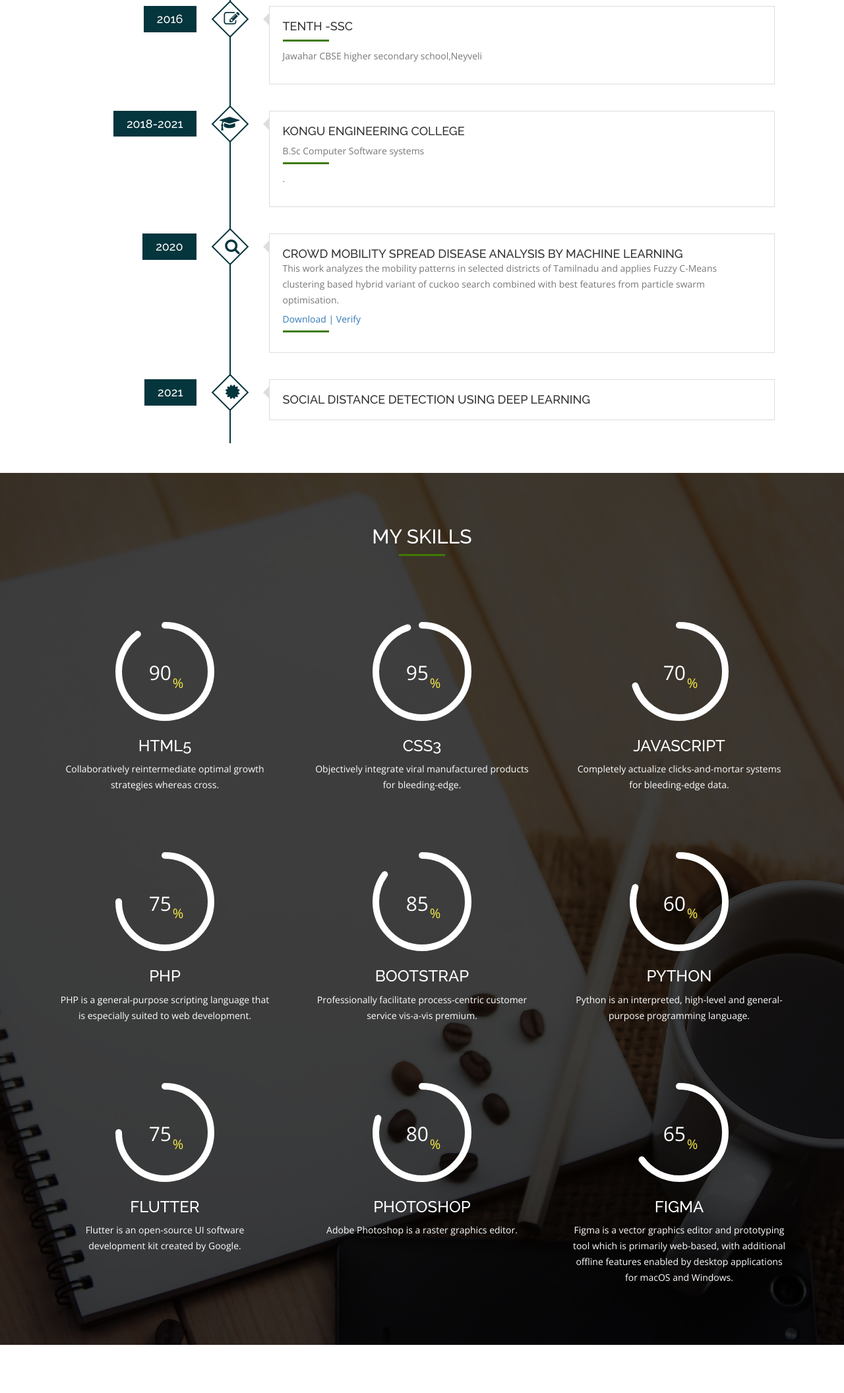
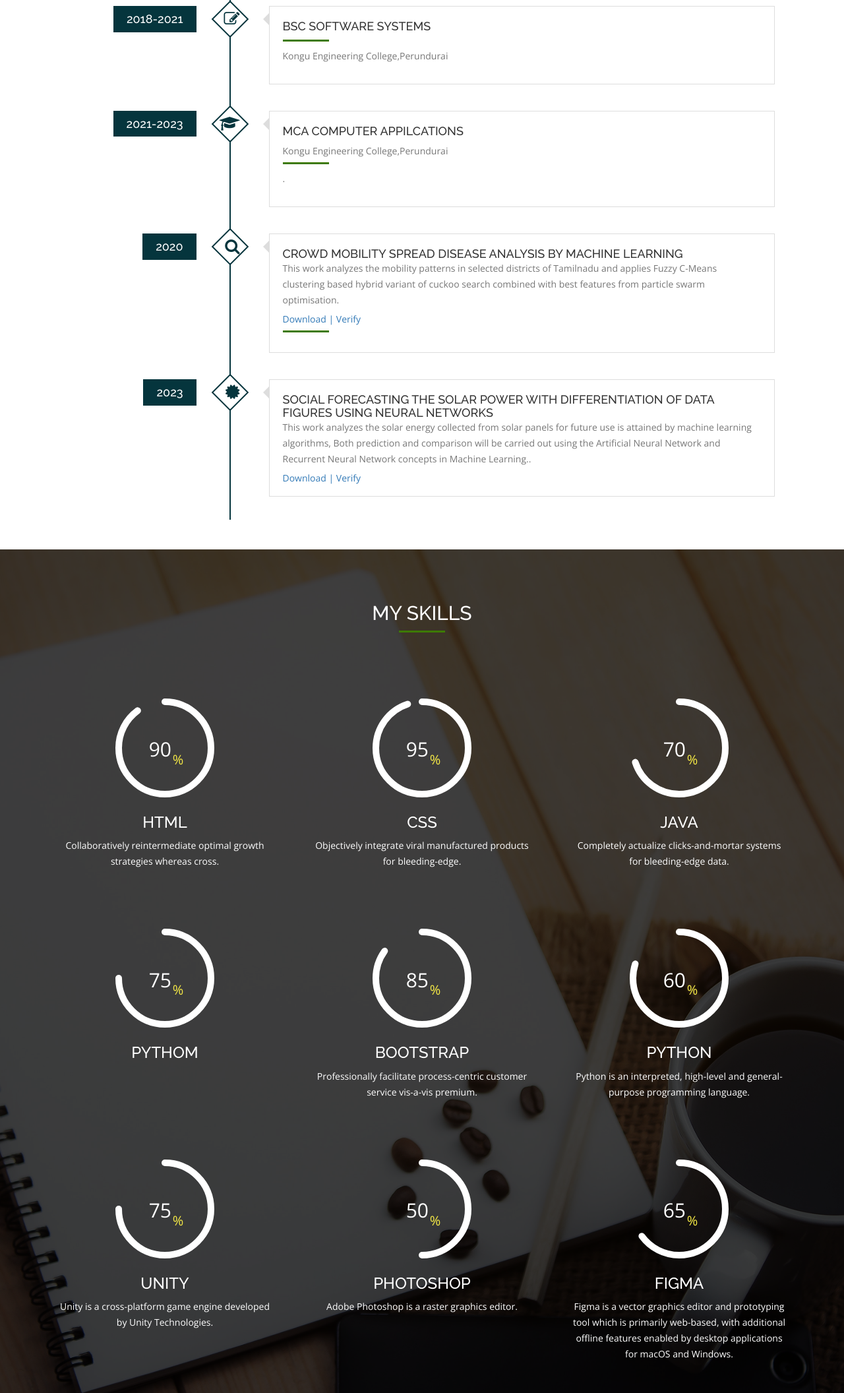
Before and after one commit to Naveensmart48/mywebsite, a plain HTML site: page index.html in a window 1280 px wide. Shown: the part 4503-6615 px from the top of the page at 66% size. Drawn offline with nearby package versions, Linux system fonts and the light colour scheme.

Commit message:
Update index 10 .html

```diff
--- a/index.html
+++ b/index.html
@@ -384,26 +384,26 @@
 
 <div class="event row">
 <div class="col-sm-3 col-xs-12 event-left wow fadeInUp" data-wow-duration="1s" data-wow-offset="200">
-<h4>2016</h4>
+<h4>2018-2021</h4>
 <i class="fa fa-pencil-square-o" style="font-size:24px"></i>
 </div>
 <div class="col-sm-9 col-xs-12 event-right wow fadeInUp" data-wow-duration="1s" data-wow-offset="200">
 <div class="content-wrapper">
-<h4>Tenth -ssc </h4>
+<h4>Bsc Software Systems </h4>
 <div class="separator"></div>
-<p class="para">Jawahar CBSE higher secondary school,Neyveli</p>
+<p class="para">Kongu Engineering College,Perundurai</p>
 </div>
 </div>
 </div>
 <div class="event row">
 <div class="col-sm-3 col-xs-12 event-left wow fadeInUp" data-wow-duration="1s" data-wow-offset="200">
-<h4>2018-2021</h4>
+<h4>2021-2023</h4>
 <i class="fa fa-mortar-board" style="font-size:24px"></i>
 </div>
 <div class="col-sm-9 col-xs-12 event-right wow fadeInUp" data-wow-duration="1s" data-wow-offset="200">
 <div class="content-wrapper">
-<h4>Kongu Engineering College</h4><br>
-<p class="job-title">B.Sc Computer Software systems</p>
+<h4>MCA Computer Appilcations</h4><br>
+<p class="job-title">Kongu Engineering College,Perundurai</p>
 <div class="separator"></div>
 <p class="para">.</p>
 </div>
@@ -426,12 +426,15 @@
 </div>
 <div class="event row">
 <div class="col-sm-3 col-xs-12 event-left wow fadeInUp" data-wow-duration="1s" data-wow-offset="200">
-<h4>2021</h4>
+<h4>2023</h4>
 <i class="fa fa-certificate"></i>
 </div>
 <div class="col-sm-9 col-xs-12 event-right wow fadeInUp" data-wow-duration="1s" data-wow-offset="200">
 <div class="content-wrapper">
-<h4>Social Distance Detection using Deep learning</h4>
+<h4>Social Forecasting the Solar Power with Differentiation of Data Figures using Neural Networks</h4>
+<p class="para">This work analyzes the solar energy collected from solar panels for future use is attained by machine learning algorithms, Both prediction and comparison will be carried out using the Artificial Neural Network and Recurrent Neural Network concepts in Machine Learning..</p>
+<a href="paperpublished.pdf" target="_blank">Download</a>
+<a href="https://ieeexplore.ieee.org/document/10128530" target="_blank"> | Verify</a>
 </div>
 </div>
 </div>
@@ -460,7 +463,7 @@
 <span class="skill-timer" data-from="0" data-to="90" data-speed="10"></span>
 <span class="percent">%</span>
 </div>
-<h3>HTML5</h3>
+<h3>HTML</h3>
 <p class="para">Collaboratively reintermediate optimal growth strategies whereas cross.</p>
 </div>
 
@@ -469,7 +472,7 @@
 <span class="skill-timer" data-from="0" data-to="95" data-speed="10"></span>
 <span class="percent">%</span>
 </div>
-<h3>CSS3</h3>
+<h3>CSS</h3>
 <p class="para">Objectively integrate viral manufactured products for bleeding-edge.</p>
 </div>
 
@@ -478,7 +481,7 @@
 <span class="skill-timer" data-from="0" data-to="70" data-speed="10"></span>
 <span class="percent">%</span>
 </div>
-<h3>JavaScript</h3>
+<h3>Java</h3>
 <p class="para">Completely actualize clicks-and-mortar systems for bleeding-edge data.</p>
 </div>
 
@@ -487,8 +490,8 @@
 <span class="skill-timer" data-from="0" data-to="75" data-speed="10"></span>
 <span class="percent">%</span>
 </div>
-<h3>PHP</h3>
-<p class="para">PHP is a general-purpose scripting language that is especially suited to web development. </p>
+<h3>Pythom</h3>
+<p class="para"Python is a high-level, general-purpose programming language.</p>
 </div>
 
 <div class="skill col-md-4 col-sm-6">
@@ -514,13 +517,13 @@
 <span class="skill-timer" data-from="0" data-to="75" data-speed="10"></span>
 <span class="percent">%</span>
 </div>
-<h3>Flutter</h3>
-<p class="para">Flutter is an open-source UI software development kit created by Google.</p>
+<h3>Unity</h3>
+<p class="para">Unity is a cross-platform game engine developed by Unity Technologies.</p>
 </div>
 
 <div class="skill col-md-4 col-sm-6">
-<div class="chart" data-percent="80">
-<span class="skill-timer" data-from="0" data-to="80" data-speed="10"></span>
+<div class="chart" data-percent="50">
+<span class="skill-timer" data-from="0" data-to="50" data-speed="10"></span>
 <span class="percent">%</span>
 </div>
 <h3>photoshop</h3>
@@ -735,7 +738,7 @@
 <div class="info-wrapper">
 <i class="fa fa-clock-o fa-fw"></i>
 <h4>Work Time</h4>
-<p class="para">Mon - Fri : 9.30 - 5.30 <br> </p>
+<p class="para">Mon - Fri : 9.30 - 6.30 <br> </p>
 </div>
 </div>
 </div>
@@ -801,7 +804,7 @@
 <div class="social-links">
 <a href="https://www.facebook.com/naveen.smart.900" target="_blank" class="icon fb"></a>
 <a href="https://twitter.com/Navinsmart6" target="_blank" class="icon tw"></a>
-<a href="https://www.instagram.com/naveensmart48/" target="_blank" class="fa-instagram icon in"></a>
+<a href="https://www.instagram.com/naveenkumar__48/" target="_blank" class="fa-instagram icon in"></a>
 </div>
 </div>
 </div>
@@ -880,5 +883,5 @@ s0.parentNode.insertBefore(s1,s0);
 <!--End of Tawk.to Script-->
 </body>
 
-<!-- Mirrored from viswa2k.tk/ by HTTrack Website Copier/3.x [XR&CO'2014], Fri, 11 Mar 2022 16:20:50 GMT -->
+<!-- Mirrored from Naveensmart48.website/ by HTTrack Website Copier/3.x [XR&CO'2014], Fri, 11 Mar 2022 16:20:50 GMT -->
 </html>
```
